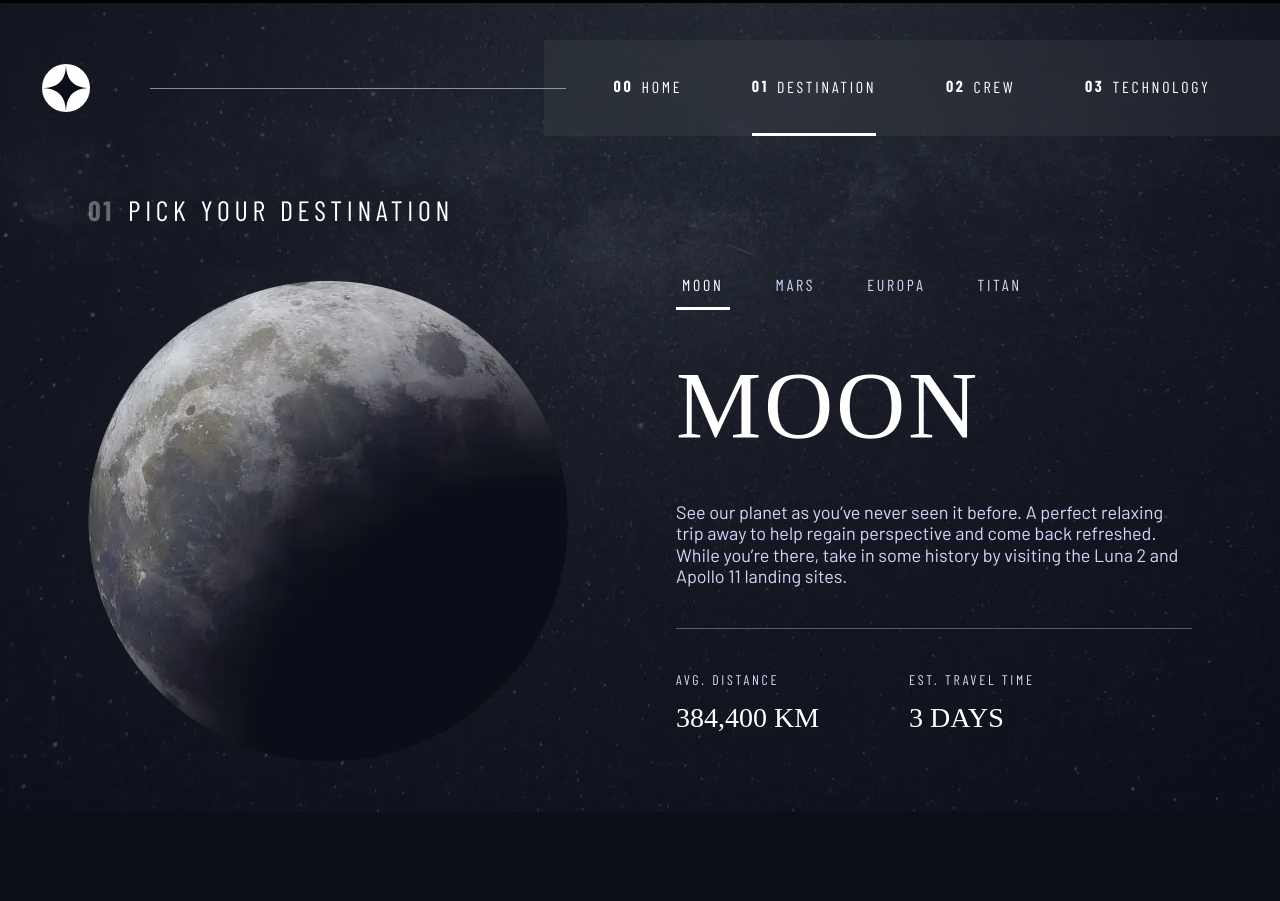
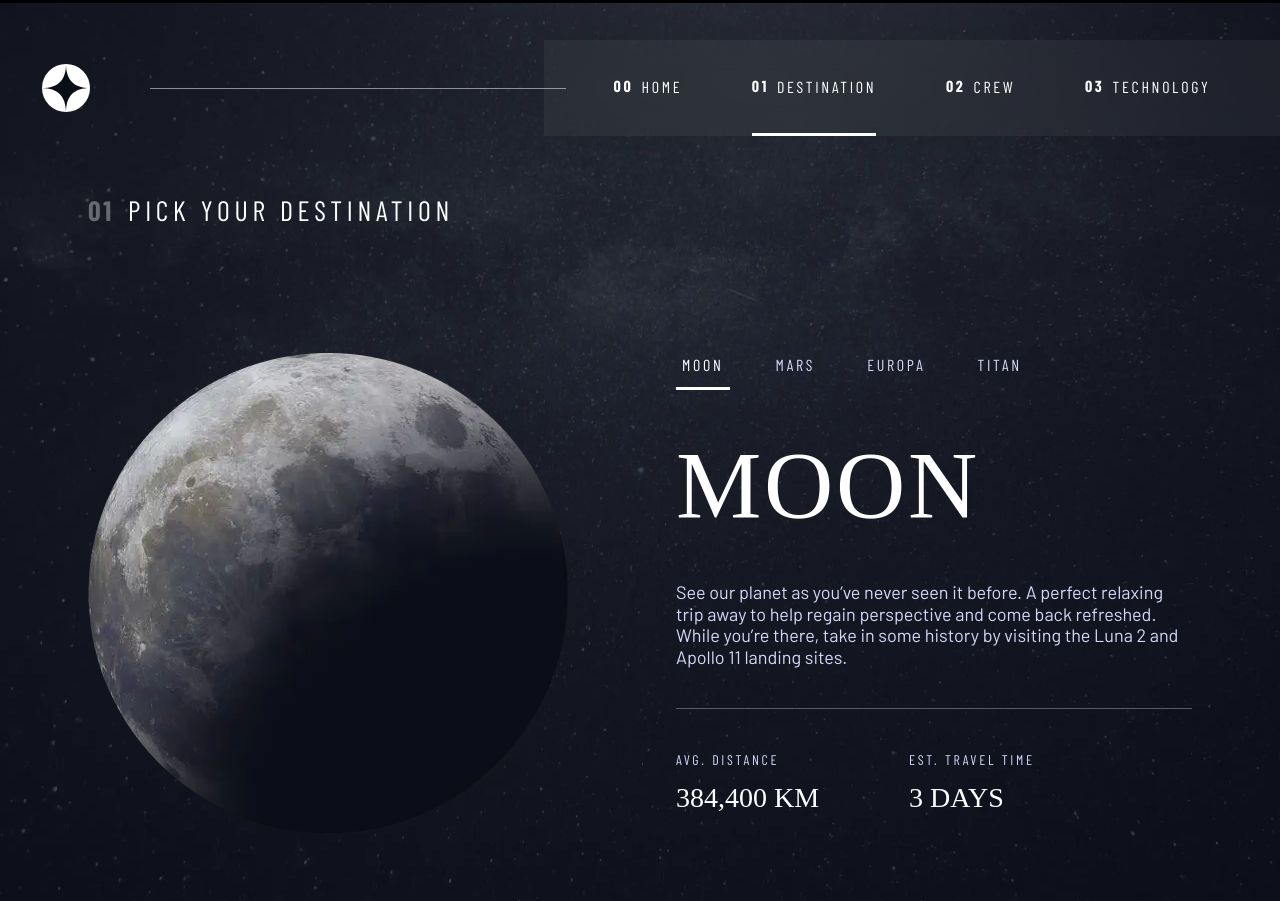
Before and after one commit to CodeHunt101/space-travel, a Next.js app: page /destination in a window 1280 px wide. Before the commit the page ends 812 px from the top, so only its background shows below. Built offline with nearby package versions, Linux system fonts and the light colour scheme; a web font is replaced by a local one.

Commit message:
add top margin top destination data

```diff
--- a/src/app/destination/page.module.scss
+++ b/src/app/destination/page.module.scss
@@ -34,12 +34,18 @@
       }
     }
 
-    #destination-data {
+    .destination-data {
       flex-direction: column;
       align-items: center;
 
+      @include md {
+        margin-top: 1em;
+      }
+
       @include lg {
+        margin-top: 4em;
         flex-direction: row;
+        align-items: flex-start;
         gap: 6em;
       }
     }
@@ -60,12 +66,15 @@
     }
 
     .information {
-      // padding-top: 2.805em;
-      // padding-bottom: 2.805em;
+      @include lg {
+        margin-top: 2.805em;
+        margin-bottom: 2.805em;
+      }
     }
 
     h2 {
       line-height: 2;
+      // padding: 0.8em 0;
       font-size: $fs-700;
       text-align: center;
 
@@ -100,11 +109,11 @@
       margin: 1.333em 0;
 
       @include lg {
-        margin: 2.222em 0
+        margin: 2.222em 0;
       }
     }
 
-    #interesting-facts {
+    .interesting-facts {
       flex-direction: column;
       gap: 1em;
       padding-bottom: 1.333em;
--- a/src/app/destination/page.tsx
+++ b/src/app/destination/page.tsx
@@ -1,41 +1,40 @@
 'use client'
-import React, { useState, useEffect, Suspense } from 'react'
+import React, { useState, Suspense, useCallback } from 'react'
 import Image from 'next/image'
 import styles from './page.module.scss'
 import destinationData from '../data.json'
+import { DestinationData } from '../utils/types'
 const Tabs = React.lazy(() => import('../components/Tabs'))
 
-interface Destination {
-  name: string
-  images: {
-    png: string
-    webp: string
-  }
-  description: string
-  distance: string
-  travel: string
-}
-
-const Destination: React.FC = () => {
-  const [destinations] = useState<Destination[]>(destinationData.destinations)
-  const [currentDestination, setCurrentDestination] = useState<Destination>(
+const Destination = () => {
+  const [destinations] = useState<DestinationData[]>(
+    destinationData.destinations || []
+  )
+  const [currentDestination, setCurrentDestination] = useState<DestinationData>(
     destinations[0]
   )
 
-  const handleTabChange = (tabName: string) => {
-    const newDestination = destinations.find((dest) => dest.name === tabName)
-    if (newDestination) {
-      setCurrentDestination(newDestination)
-    }
+  const handleTabChange = useCallback(
+    (tabName: string) => {
+      const newDestination = destinations.find((dest) => dest.name === tabName)
+      if (newDestination) {
+        setCurrentDestination(newDestination)
+      }
+    },
+    [destinations]
+  )
+
+  if (destinations.length === 0) {
+    return <div>No destinations available</div>
   }
 
   return (
-    <main className={`${styles.destination} text-accent ff-serif text-accent`}>
+    <main className={`${styles.destination} text-accent ff-serif`}>
       <section className={`container ${styles['content-wrapper']}`}>
         <h1 className="numbered-title text-white">
           <span>01</span>Pick your destination
         </h1>
-        <div id={styles['destination-data']} className="flex">
+        <div className={`${styles['destination-data']} flex`}>
           <Image
             src={currentDestination.images.webp}
             alt={currentDestination.name}
@@ -52,11 +51,11 @@ const Destination: React.FC = () => {
             <h2 className="uppercase fs-900 ff-serif letter-spacing-2 text-white">
               {currentDestination.name}
             </h2>
-            <p className="ff-sans-normal text-accent fs-300">
+            <p className="ff-sans-normal fs-300">
               {currentDestination.description}
             </p>
             <hr />
-            <div id={styles['interesting-facts']} className="flex">
+            <div className={`${styles['interesting-facts']} flex`}>
               <div>
                 <h3 className="uppercase ff-sans-cond fs-200 letter-spacing-2">
                   Avg. Distance
@@ -69,7 +68,9 @@ const Destination: React.FC = () => {
                 <h3 className="uppercase ff-sans-cond fs-200 letter-spacing-2">
                   Est. Travel Time
                 </h3>
-                <p className="uppercase text-white">{currentDestination.travel}</p>
+                <p className="uppercase text-white">
+                  {currentDestination.travel}
+                </p>
               </div>
             </div>
           </div>
--- a/src/app/utils/types.ts
+++ b/src/app/utils/types.ts
@@ -12,3 +12,14 @@ export enum BreakPoints {
   LG = 992,
   XL = 1200
 }
+
+export type DestinationData = {
+  name: string
+  images: {
+    png: string
+    webp: string
+  }
+  description: string
+  distance: string
+  travel: string
+}
```
